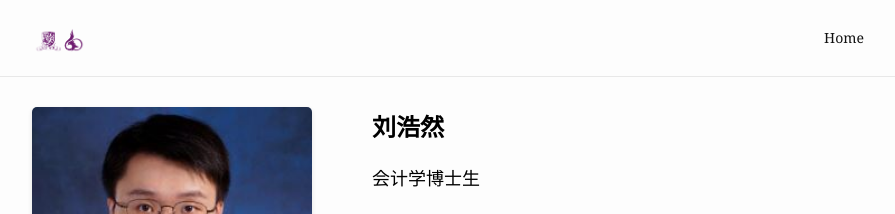
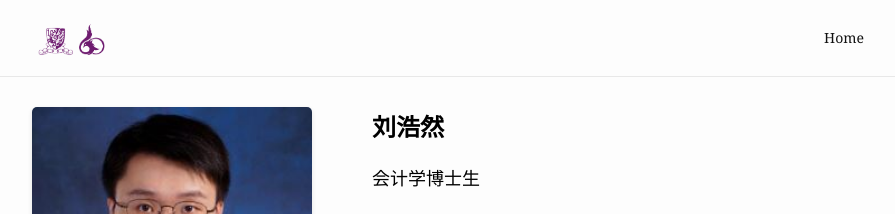
Before and after one commit to LeightonLiu/leightonliu.github.io, a Jekyll site: the page built from index.md, in a window 1280 px wide. Shown: the top 214 px of the page, without its empty margins (192-1087 px from the left). Built offline with Jekyll 4.4.1, drawn with Linux system fonts in a browser that asks for light colours.

Commit message:
Update header.html

```diff
--- a/_includes/header.html
+++ b/_includes/header.html
@@ -1,7 +1,7 @@
 <header class="site-header">
   <div class="wrapper">
     <a class="site-title" href="{{ "" | prepend: site.baseurl | prepend: site.url }}/">
-      <img src="{{ "/assets/img/title.png" | absolute_url }}" alt="{{ site.title }}" />
+      <img src="{{ "/assets/img/title.png" | absolute_url }}" alt="{{ site.title }}" style="height: 40px;" />
     </a>
 
 
```
